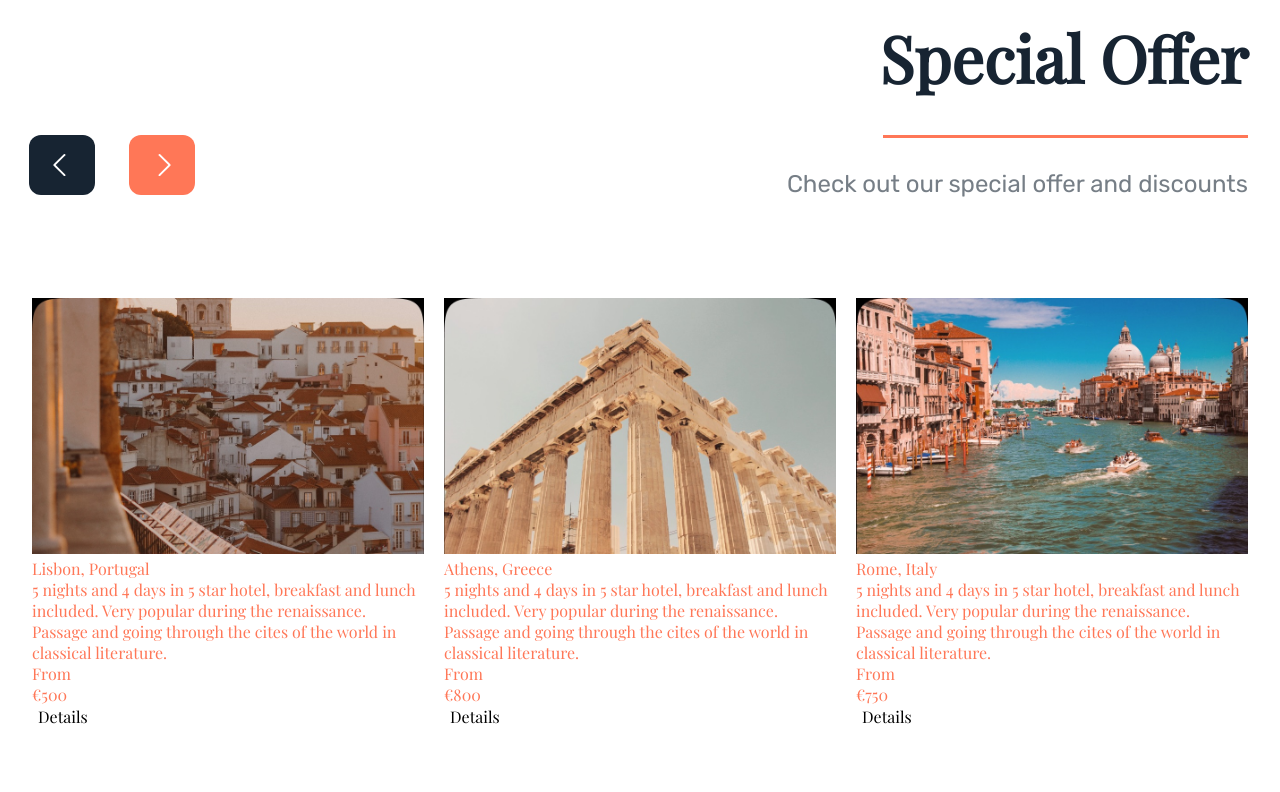
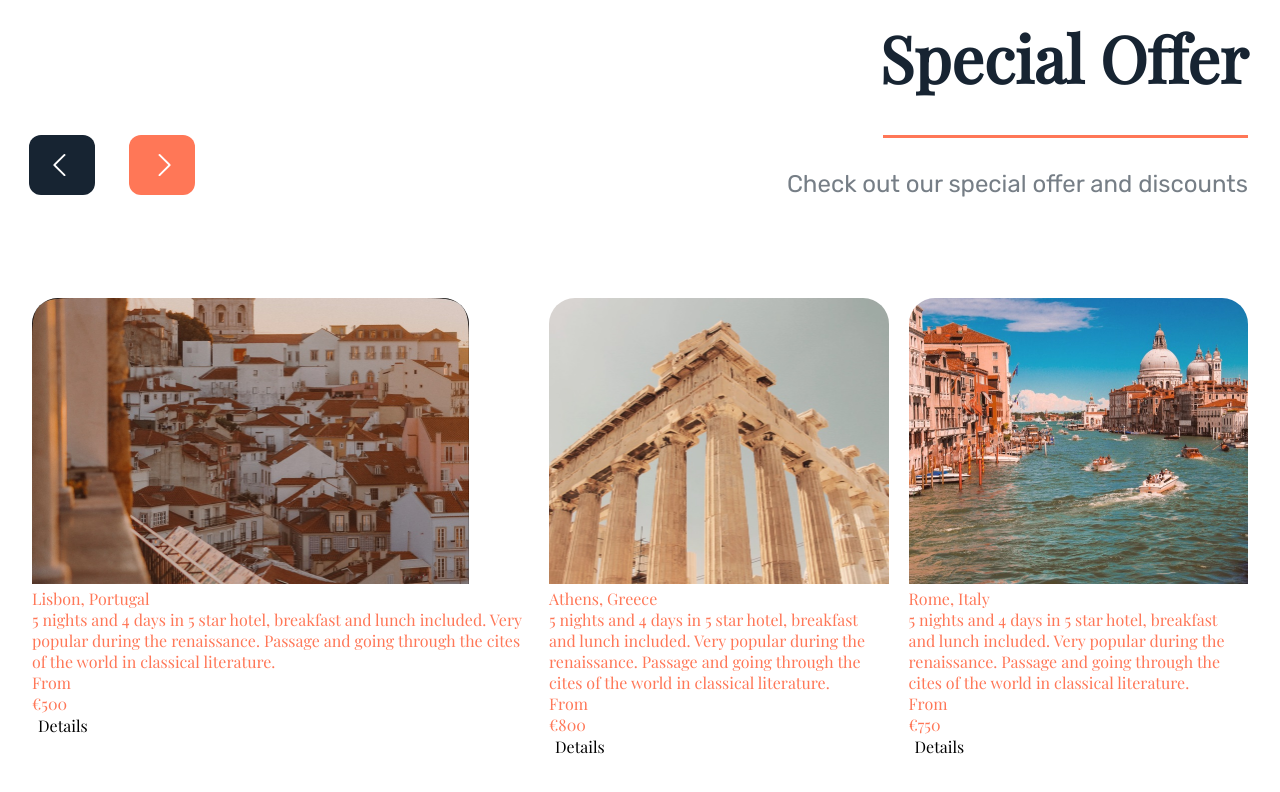
Before and after one commit to BertaGM/202309-w4chwe-matias-risco-berta-gonzalez, a website: page public/index.html in a window 1280 px wide. Shown: the part 1169-1961 px from the top of the page. Drawn offline with nearby package versions, Linux system fonts and the light colour scheme; files that its build step writes are made by us from their sources.

Commit message:
Add class card_image_special-offer in cites component

```diff
--- a/public/index.html
+++ b/public/index.html
@@ -124,8 +124,9 @@
       <section>
         <ul class="cities">
           <li>
-            <figure>
-              <img src="./image/offer_1.webp" alt="Lisbon, Portugal" width="437.33" height="286">
+            <figure class="card">
+              <img class="card__image__special-offer" src="./image/offer_1.webp" alt="Lisbon, Portugal" width="437.33"
+                height="286">
               <figcaption>
                 <div>
                   Lisbon, Portugal
@@ -148,7 +149,8 @@
           </li>
           <li>
             <figure>
-              <img src="./image/offer_2.webp" alt="Athens, Greece" width="437.33" height="286">
+              <img class="card__image__special-offer" src="./image/offer_2.webp" alt="Athens, Greece" width="437.33"
+                height="286">
               <figcaption>
                 <div>
                   Athens, Greece
@@ -171,7 +173,8 @@
           </li>
           <li>
             <figure>
-              <img src="./image/offer_3.webp" alt="Rome, Italy" width="437.33" height="286">
+              <img class="card__image__special-offer" src="./image/offer_3.webp" alt="Rome, Italy" width="437.33"
+                height="286">
               <figcaption>
                 <div>
                   Rome, Italy
--- a/src/sass/component/cities/_cites.scss
+++ b/src/sass/component/cities/_cites.scss
@@ -22,6 +22,14 @@
     height: 661px;
     object-fit: cover;
     position: relative;
+
+    &__image {
+      &__special-offer {
+        width: 437.33px;
+        height: 286px;
+        border-radius: 26px 26px 0 0;
+      }
+    }
 
     &__text {
       display: flex;
```
Also changed, not shown: 1 other file.
